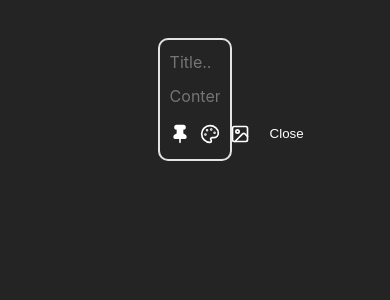
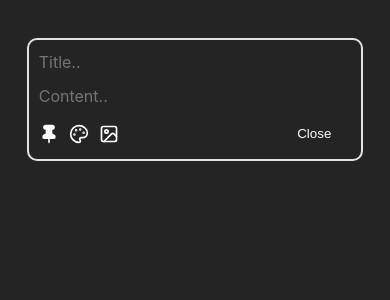
Before and after one commit to Adi-v2001/pyjamaHR, a React (Vite) app: page / in a window 390 px wide. Shown: the top 300 px of the page. Built offline with nearby package versions, Linux system fonts and the light colour scheme.

Commit message:
Responsiveness Updates

```diff
--- a/src/components/notes/notes.css
+++ b/src/components/notes/notes.css
@@ -2,7 +2,7 @@
     display: flex;
     flex-direction: column;
     row-gap: 10px;
-    width: 20%;
+    width: 25%;
     position: relative;
     margin-top: 30px;
   }
@@ -36,6 +36,18 @@
     box-sizing: border-box;
   }
 
+  @media (max-width: 576px) {
+    .form-container{
+      width: 90%;
+    }
+  }
+
+  @media (max-width: 768px) {
+    .form-container{
+      width: 90%;
+    }
+  }
+
   @media (min-width: 576px) {
     .notes-container{
       column-count: 2;
```
